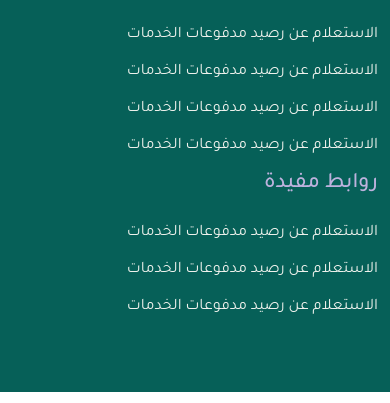
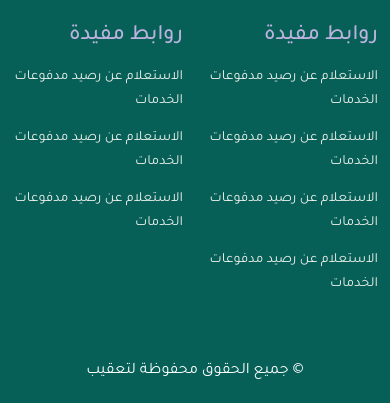
Before and after one commit to ezzeldenWork/ta3qeb, a plain HTML site: page index.html in a window 390 px wide. Shown: the part 1974-2377 px from the top of the page. Drawn offline with nearby package versions, Linux system fonts and the light colour scheme.

Commit message:
edit footer

```diff
--- a/assets/css/layout/_footer.scss
+++ b/assets/css/layout/_footer.scss
@@ -1,12 +1,12 @@
 .footer-section {
-  padding: 60px 0;
+  padding: 60px 0 20px;
   background-color: $color-primary-dark;
   .contact-footer {
     .contact-footer-title {
       font-weight: 500;
       font-size: 22px;
       color: $color-secondary;
-      padding-bottom: 24px;
+      padding-bottom: 15px;
     }
     .footer-list {
       li {
@@ -26,4 +26,28 @@
       }
     }
   }
+  .copyright {
+    padding: 50px 0 0;
+    text-align: center;
+    color: $color-white;
+    font-size: 16px;
+  }
 }
+
+@media (max-width: 772px) {
+  .footer-section {
+    .contact-footer {
+      padding-top: 30px;
+      .contact-footer-title {
+        font-display: 20px;
+      }
+      .footer-list {
+        li {
+          a {
+            font-size: 14px;
+          }
+        }
+      }
+    }
+  }
+}
--- a/index.html
+++ b/index.html
@@ -222,7 +222,7 @@
           <div class="footer-section">
             <div class="container">
               <div class="row">
-                <div class="col-md-4">
+                <div class="col-md-4 col-12">
                   <div class="logo-box pb-4">
                     <a href="#">
                       <img
@@ -262,7 +262,7 @@
                     </div>
                   </div>
                 </div>
-                <div class="col-md-4">
+                <div class="col-md-4 col-6">
                   <div class="contact-footer">
                     <h3 class="contact-footer-title">روابط مفيدة</h3>
                     <ul class="footer-list">
@@ -281,7 +281,7 @@
                     </ul>
                   </div>
                 </div>
-                <div class="col-md-4">
+                <div class="col-md-4 col-6">
                   <div class="contact-footer">
                     <h3 class="contact-footer-title">روابط مفيدة</h3>
                     <ul class="footer-list">
@@ -295,6 +295,15 @@
                         <a href="#"> الاستعلام عن رصيد مدفوعات الخدمات </a>
                       </li>
                     </ul>
+                  </div>
+                </div>
+              </div>
+              <div class="row">
+                <div class="col-md-12">
+                  <div class="copyright">
+                    <p class="prag">
+                      &copy; جميع الحقوق محفوظة لتعقيب
+                    </p>
                   </div>
                 </div>
               </div>
```
Also changed, not shown: assets/css/style.css.
